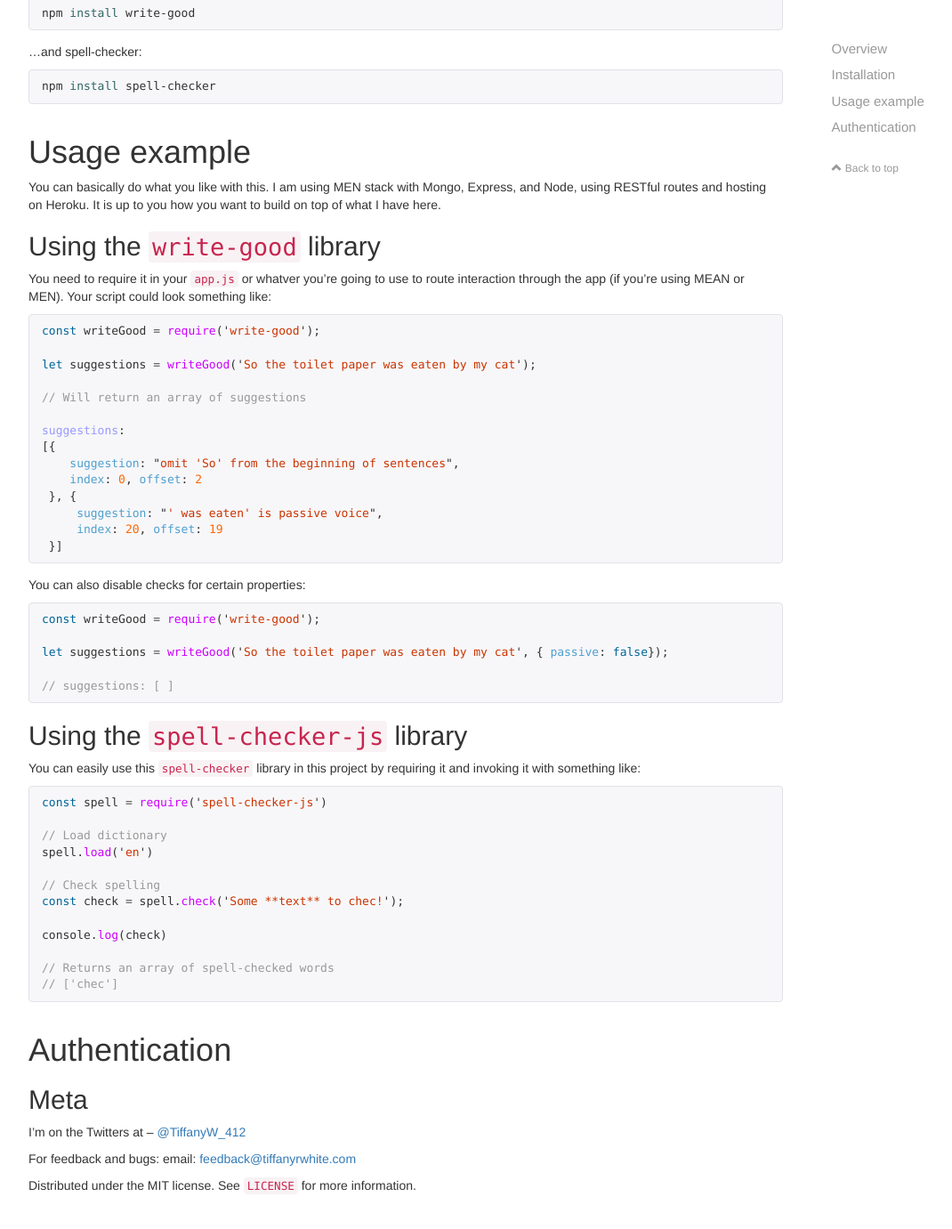
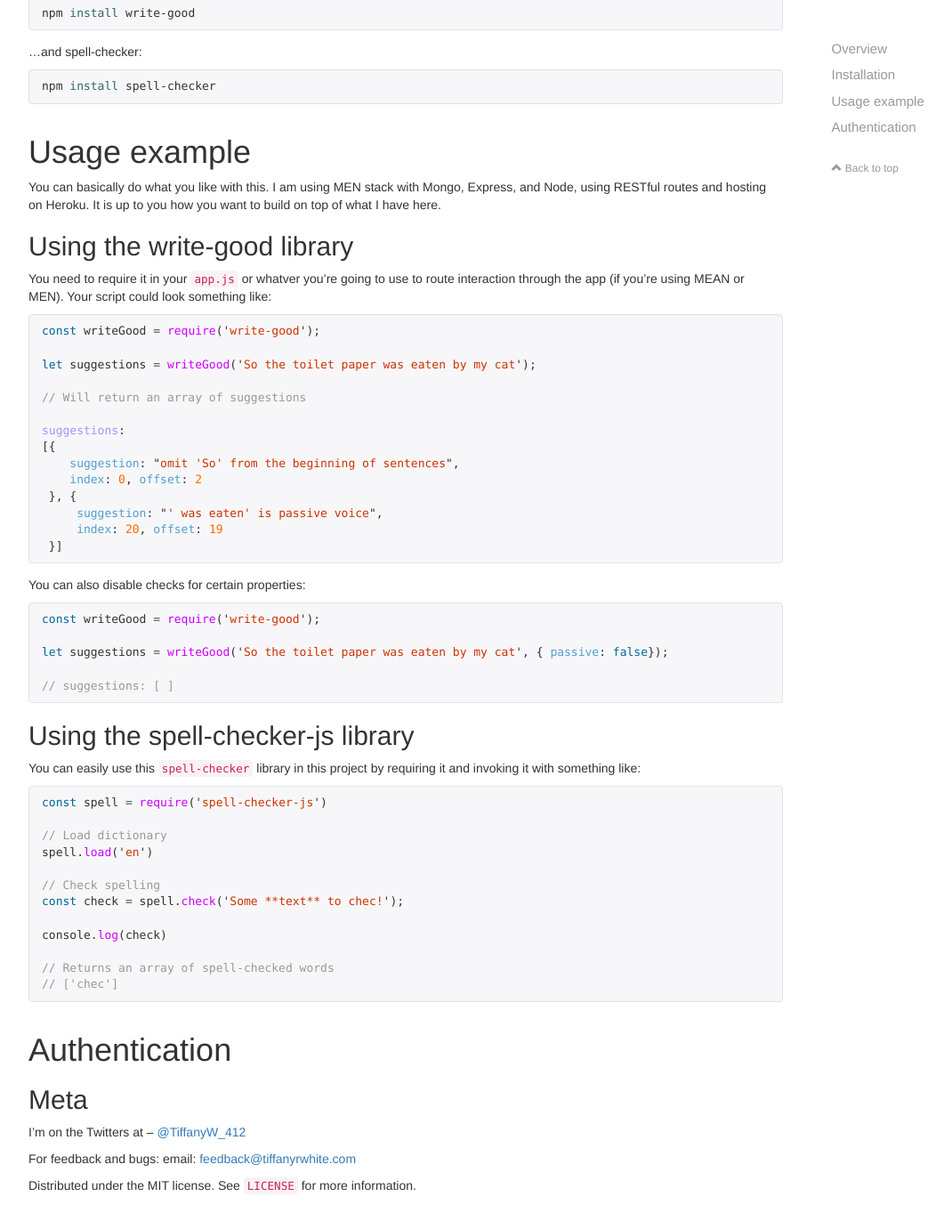
Before and after one commit to twhite96/chys-docs, a Jekyll site: the page built from index.md, in a window 1280 px wide and 1400 px high, scrolled down 1061 px. Shown: the top 1381 px of the window at 89% size, without its empty margins (38-1108 px from the left). Built offline with Jekyll 4.4.1, drawn with Linux system fonts in a browser that asks for light colours; nearby versions of some CDN libraries; comment, search, counter and statistics services are not loaded; our own code applies the rules of GitHub Pages for plain Markdown files.

````diff
--- a/index.md
+++ b/index.md
@@ -51,7 +51,7 @@ npm install spell-checker
 
 You can basically do what you like with this. I am using MEN stack with Mongo, Express, and Node, using RESTful routes and hosting on Heroku. It is up to you how you want to build on top of what I have here.
 
-## Using the `write-good` library
+## Using the write-good library
 
 You need to require it in your `app.js` or whatver you're going to use to route interaction through the app (if you're using MEAN or MEN). Your script could look something like:
 
@@ -82,7 +82,7 @@ let suggestions = writeGood('So the toilet paper was eaten by my cat', { passive
 // suggestions: [ ]
 ```
 
-## Using the `spell-checker-js` library
+## Using the spell-checker-js library
 
 You can easily use this `spell-checker` library in this project by requiring it and invoking it with something like:
 
````
